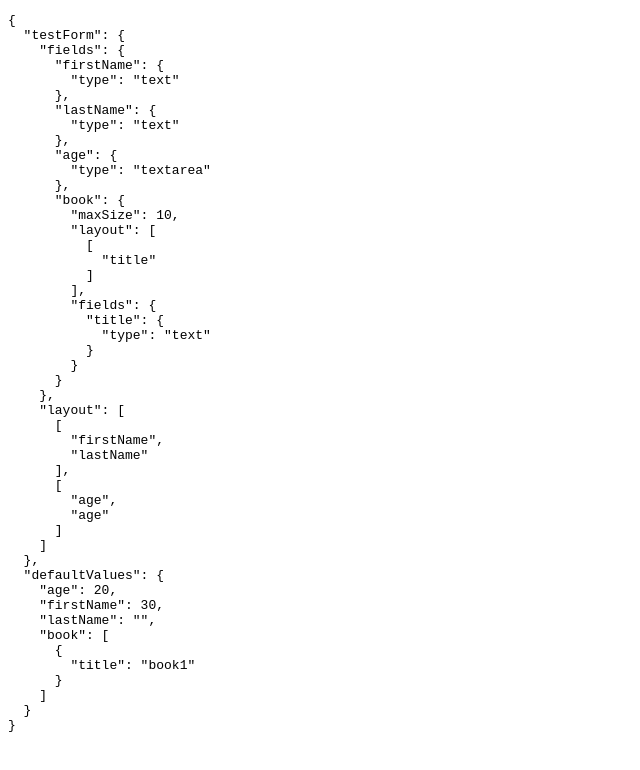
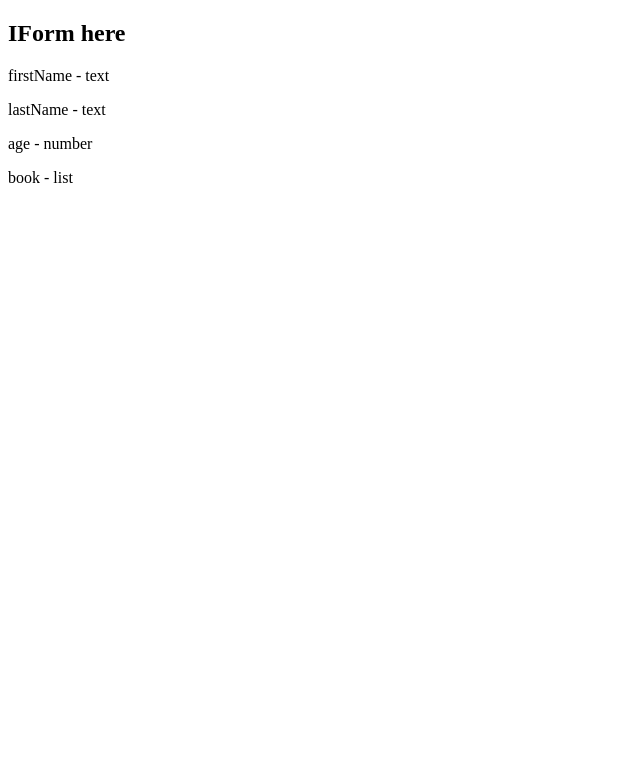
Before and after one commit to zengxiangke/my-home, a React (Create React App) app: page / in a window 1280 px wide. Shown: the top 770 px of the page, without its empty margins (0-640 px from the left). Built offline with nearby package versions, Linux system fonts and the light colour scheme.

Commit message:
iform: test render

```diff
--- a/src/App.tsx
+++ b/src/App.tsx
@@ -1,3 +1,4 @@
+import { IForm } from './components/iform';
 import { DefineFormShell, Form, FormValues } from './components/iform/types';
 
 function App() {
@@ -16,9 +17,10 @@ function App() {
         type: 'text',
       },
       age: {
-        type: 'textarea',
+        type: 'number',
       },
       book: {
+        type: 'list',
         maxSize: 10,
         layout: [['title']],
         fields: {
@@ -45,7 +47,15 @@ function App() {
     ],
   };
 
-  return <pre>{JSON.stringify({ testForm, defaultValues }, null, 2)}</pre>;
+  return (
+    <>
+      {/* <pre>{JSON.stringify({ testForm, defaultValues }, null, 2)}</pre> */}
+      <IForm
+        form={testForm}
+        initialValues={defaultValues}
+      />
+    </>
+  );
 }
 
 export default App;
--- a/src/components/iform/IForm.tsx
+++ b/src/components/iform/IForm.tsx
@@ -1,3 +1,37 @@
-export default function IForm() {
-  return <h3>iform here...</h3>;
+import type {
+  Form,
+  FormShell,
+  FormValues,
+  ListDesc,
+  ObjectDesc,
+  ScalarDesc,
+} from './types';
+
+export default function IForm<T extends FormShell>({
+  form,
+  initialValues,
+}: {
+  form: Form<T>;
+  initialValues: FormValues<T>;
+}) {
+  return (
+    <section>
+      <header>
+        <h2>IForm here</h2>
+      </header>
+      <main>
+        <div className="fields">
+          {Object.entries(form.fields).map(([name, value]) => {
+            const field = value as ScalarDesc | ListDesc<T> | ObjectDesc<T>;
+
+            return (
+              <p>
+                {name} - {field.type}
+              </p>
+            );
+          })}
+        </div>
+      </main>
+    </section>
+  );
 }
```
Also changed, not shown: src/components/iform/types/desc.ts (added, +13 -0 lines), src/components/iform/types/index.ts (renamed from src/components/iform/types.ts, +46 -27 lines).
